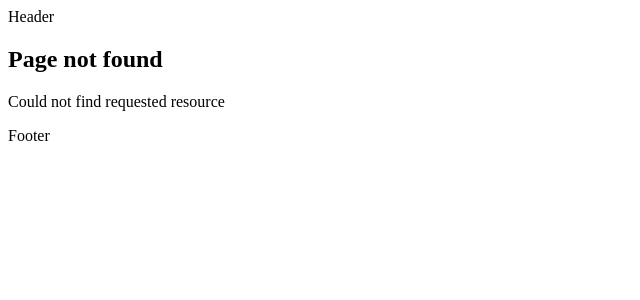
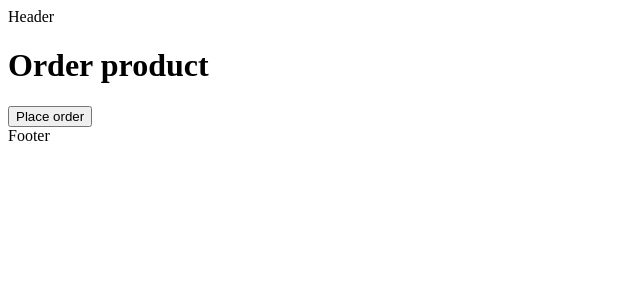
Before and after one commit to Anzhelika007/Courses, a Next.js app in the folder routing-demo/: page /order-product in a window 1280 px wide. Before the commit this address had no page. Shown: the top 300 px of the page, without its empty margins (0-640 px from the left). Built offline with nearby package versions, Linux system fonts and the light colour scheme.

Commit message:
feat: add navigating

```diff
--- /dev/null
+++ b/routing-demo/src/app/order-product/page.tsx
@@ -0,0 +1,19 @@
+"use client";
+import { useRouter } from "next/navigation";
+
+export default function OrderProduct() {
+  const router = useRouter();
+  const handleClick = () => {
+    console.log('Placing your order');
+    router.push('/');
+    //router.replace('/');
+    //router.back();
+    //router.forward();
+  }
+  return (
+    <>
+      <h1>Order product</h1>
+      <button onClick={handleClick}>Place order</button>
+    </>
+  )
+}
```
